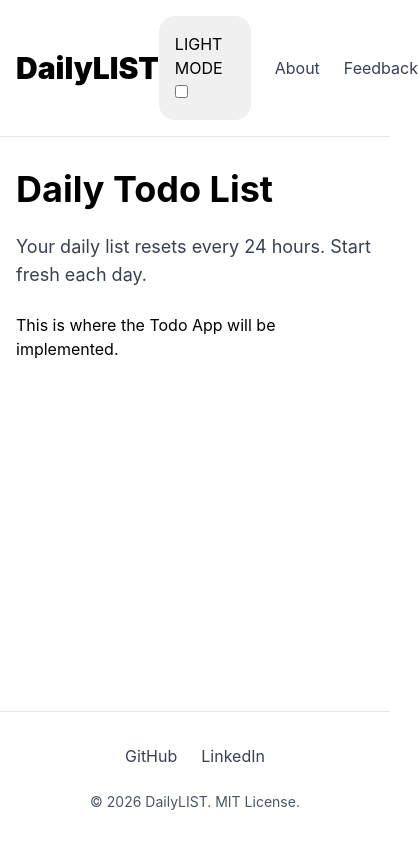
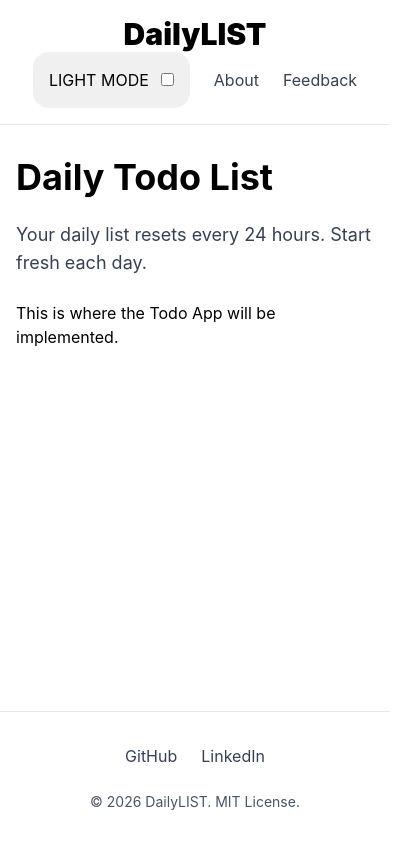
Before and after one commit to dwalkerwd7/DailyLIST, a React (Vite) app in the folder client/: page / in a window 390 px wide. Shown: the whole page, 418 px wide, since content can reach past the window. Built offline with nearby package versions, Linux system fonts and the light colour scheme.

Commit message:
fixed mobile header to change to flex-row

```diff
--- a/client/src/components/Header.tsx
+++ b/client/src/components/Header.tsx
@@ -23,7 +23,7 @@ export default function Header() {
   return (
     <header className="border-b border-primary-border bg-primary-bg">
       <nav className="mx-auto max-w-5xl px-4 py-4 sm:px-6 lg:px-8">
-        <div className="flex items-center justify-between">
+        <div className="flex items-center justify-between flex-col sm:flex-row">
           <Link
             to="/"
             className="text-3xl font-black text-primary-text"
```
Also changed, not shown: 1 other file (tests, documents, lock files or other folders).
